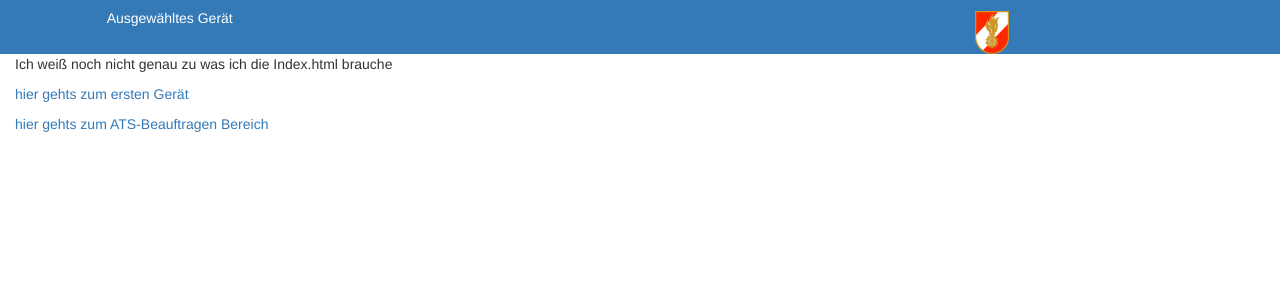
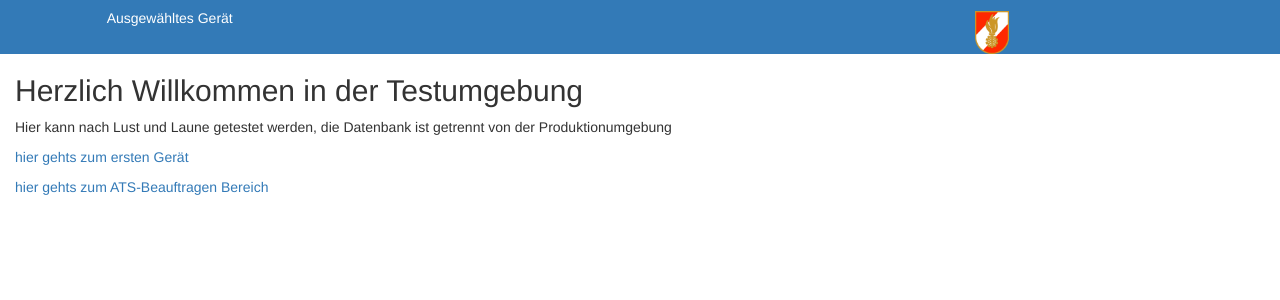
Before and after one commit to SeppUnterwurzacher/ats_app, a Flask app: template app/templates/index.html in a window 1280 px wide. Shown: the top 300 px of the page. Run offline with Flask 2, Linux system fonts and the light colour scheme; the template is opened without the code that fills it, so the values that code supplies are empty; some libraries are stand-ins or nearby versions.

Commit message:
Index.html angepasst

```diff
--- a/app/templates/index.html
+++ b/app/templates/index.html
@@ -1,7 +1,8 @@
 {% extends "base.html" %}
 
 {% block input %}
-<p>Ich weiß noch nicht genau zu was ich die Index.html brauche</p>
+<h2>Herzlich Willkommen in der Testumgebung</h2>
+<p>Hier kann nach Lust und Laune getestet werden, die Datenbank ist getrennt von der Produktionumgebung</p>
 <p><a href="{{ url_for('geraete_login', id='4') }}">hier gehts zum ersten Gerät</a></p>
 <p><a href="{{ url_for('wart_login') }}">hier gehts zum ATS-Beauftragen Bereich</a></p>
 {% endblock%}
```
